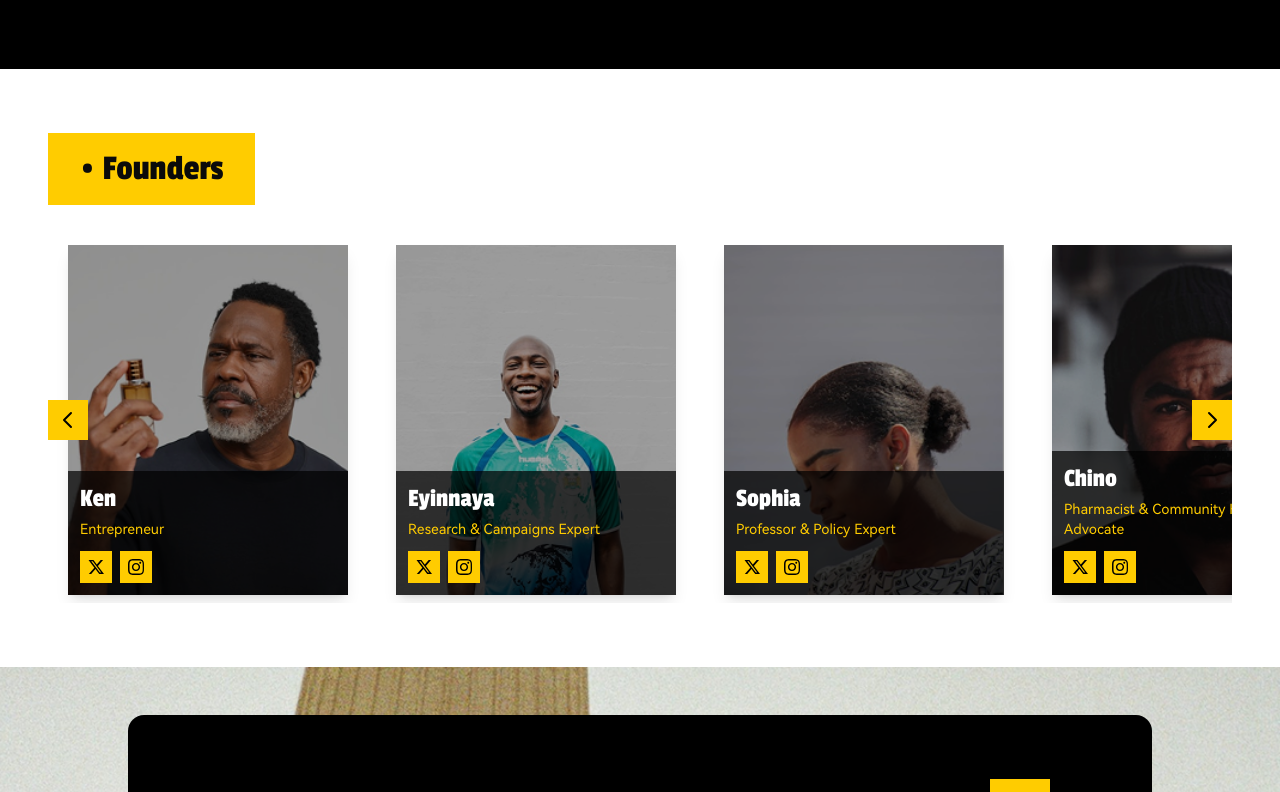
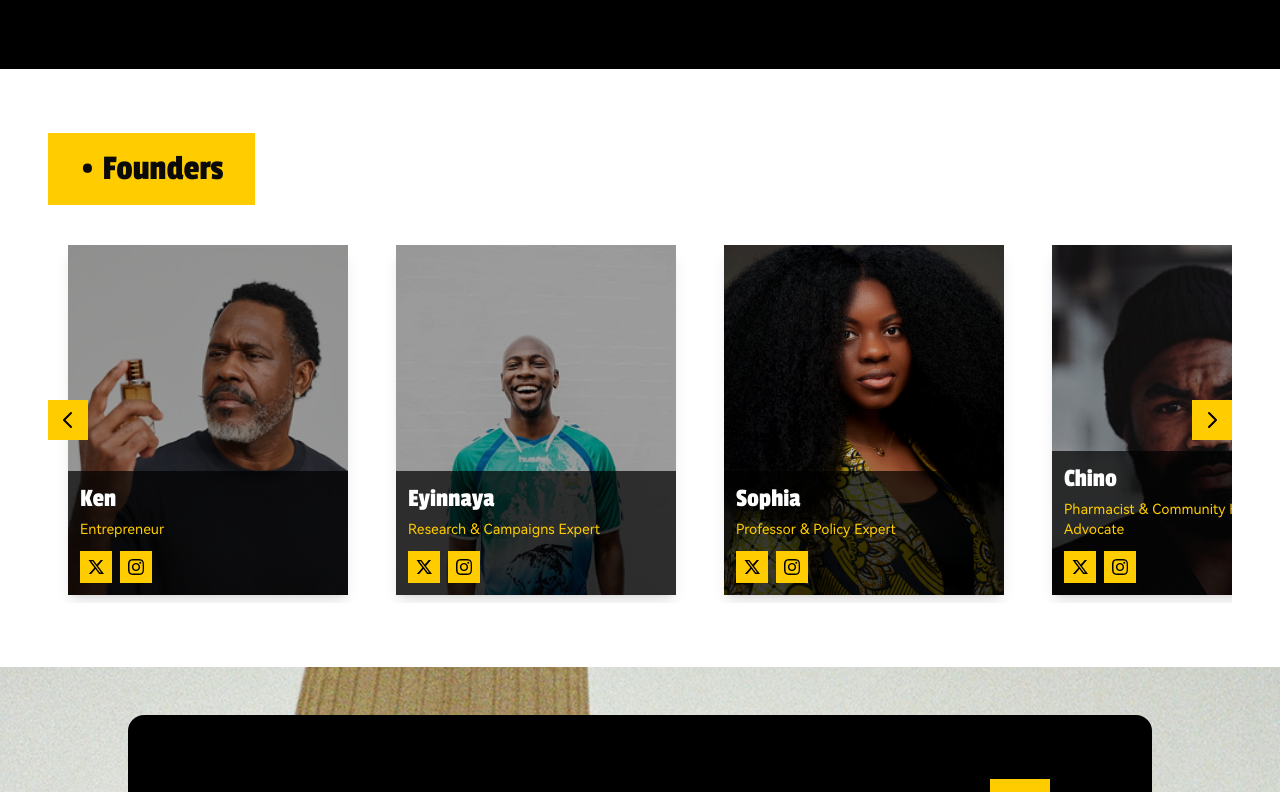
Before and after one commit to Gypsiesfly/Black-co-op, a Next.js app: page /meet-the-team in a window 1280 px wide. Shown: the part 575-1367 px from the top of the page. Built offline with nearby package versions, Linux system fonts and the light colour scheme.

Commit message:
Update Sophia's team member card with new image

```diff
--- a/app/meet-the-team/page.tsx
+++ b/app/meet-the-team/page.tsx
@@ -31,7 +31,7 @@ const founders = [
     name: "Sophia",
     role: "Professor & Policy Expert",
     description: "Brings academic expertise and policy insights to cooperative development.",
-    imageSrc: "/images/team-members/maimouna.jpeg"
+    imageSrc: "/images/team-members/sofia.jpg"
   },
   {
     name: "Chino",
```
Also changed, not shown: public/images/team-members/sofia.jpg (added).
